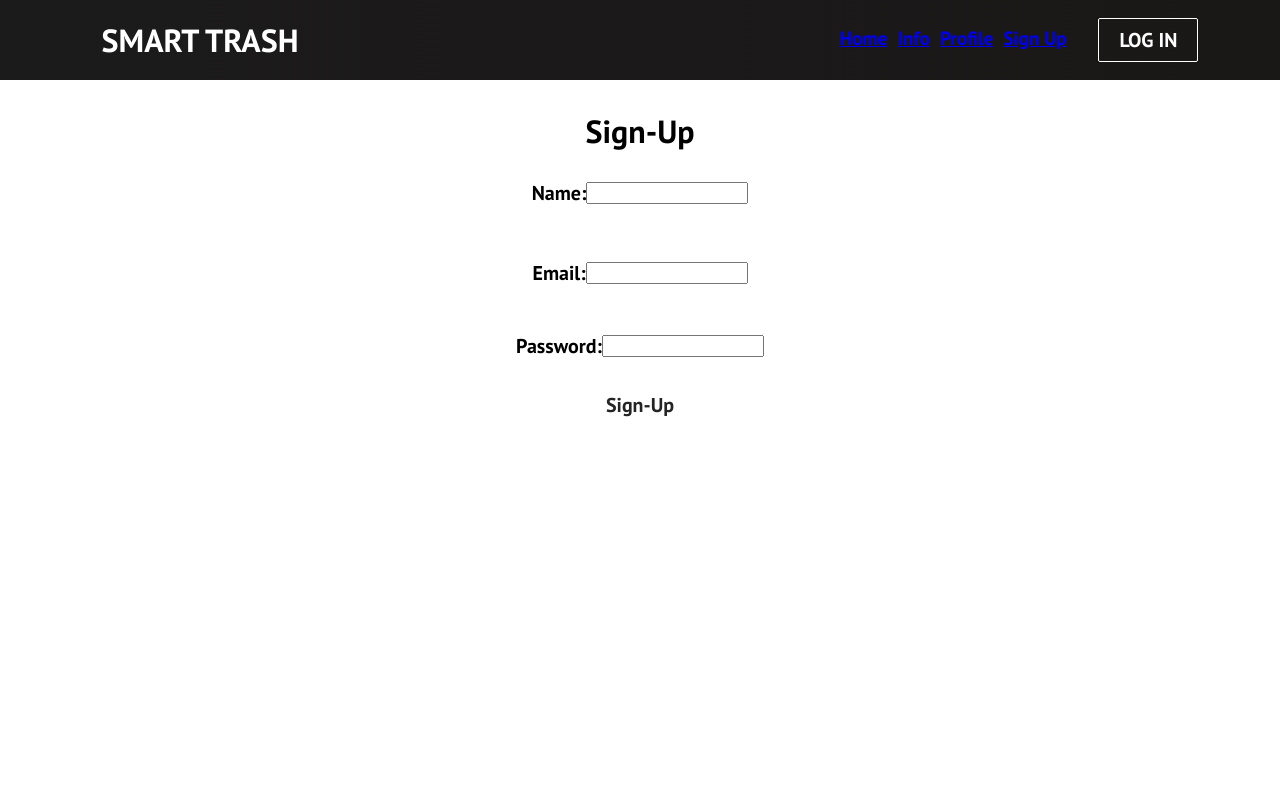
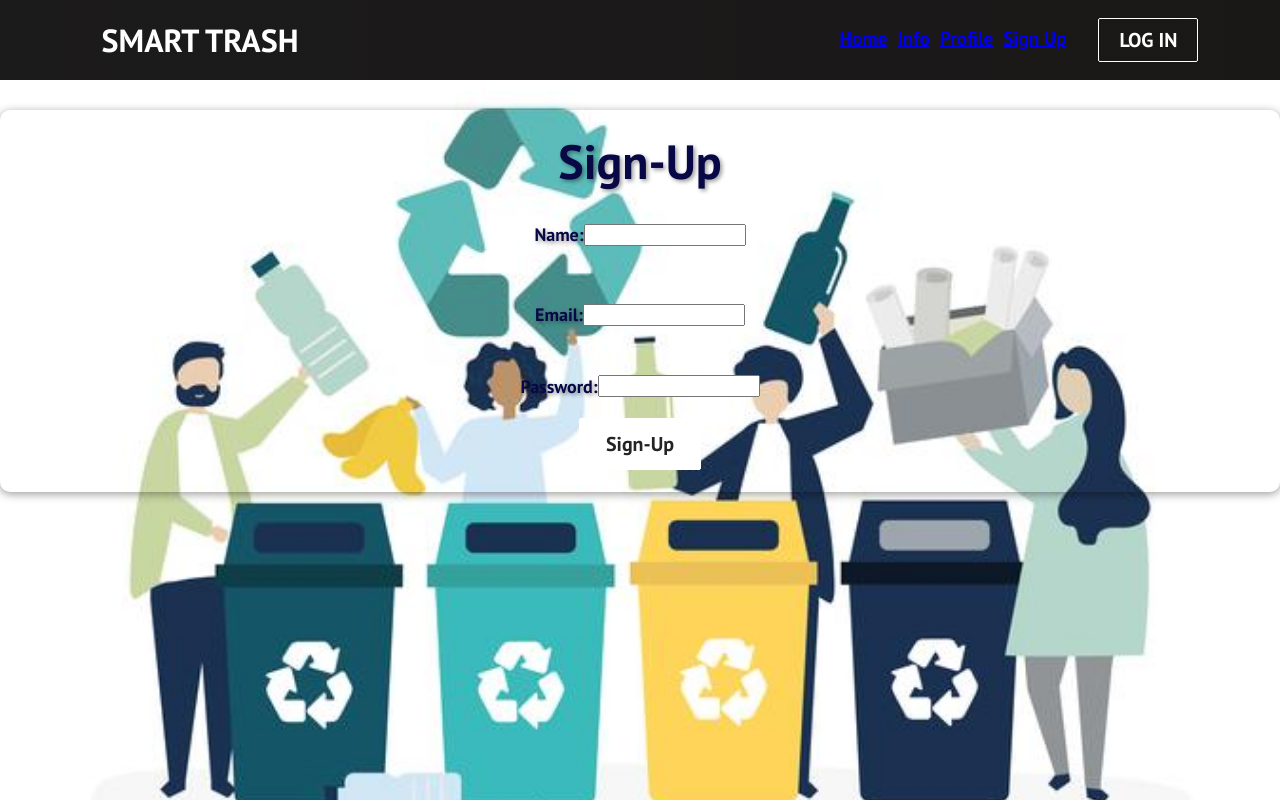
Before and after one commit to sarahsookoo/Trash_AI, a React (Create React App) app in the folder reactWebsite/: page /signup in a window 1280 px wide. Built offline with nearby package versions, Linux system fonts and the light colour scheme.

Commit message:
added styling to login and signup pages

```diff
--- a/reactWebsite/src/components/pages/LogIn.js
+++ b/reactWebsite/src/components/pages/LogIn.js
@@ -24,7 +24,7 @@ const LogIn = () => {
       <h1>Login</h1>
       <form onSubmit={handleSubmit}>
         <div className='email-container'>
-          <label htmlFor="email">Email:</label>
+          <label htmlFor="email">Email: </label>
           <input
             type="email"
             id="email"
@@ -33,7 +33,7 @@ const LogIn = () => {
           />
         </div>
         <div className='password-container'>
-          <label htmlFor="password">Password:</label>
+          <label htmlFor="password">Password: </label>
           <input
             type="password"
             id="password"
@@ -41,7 +41,7 @@ const LogIn = () => {
             onChange={(event) => setPassword(event.target.value)}
           />
         </div>
-        <div className='signup-btn'>
+        <div className='login-btn'>
                 <Button
                 className='btns'
                 button type="submit"
--- a/reactWebsite/src/components/pages/Login.css
+++ b/reactWebsite/src/components/pages/Login.css
@@ -1,5 +1,23 @@
 .login {
-    margin-top: 30px ;
+    margin-top: 30px;
+    color: rgb(8, 8, 71);
+    font-size: x-large;
+    text-shadow: 2px 2px 4px rgba(0,0,0,0.4);
+    box-shadow: 0px 2px 10px rgba(0,0,0,0.4);
+    padding: 20px 20px;
+    border-radius: 10px;
+    animation: loginAnimation 1s ease-in-out;
+}
+
+@keyframes loginAnimation {
+    0% {
+        transform: translateY(-50px);
+        opacity: 0;
+    }
+    100% {
+        transform: translateY(0);
+        opacity: 1;
+    }
 }
 
 .login-container {
@@ -7,7 +25,7 @@
     justify-content: center;
     align-items: center;
     height: 80px;
-    max-width: 1500px;
+    max-width: max-content;
     margin-top: 100px ;
 }
 
@@ -17,14 +35,7 @@
     align-items: center;
     height: 80px;
     max-width: 1500px;
-    font-size: 20px;
-}
-
-.email-container {
-    display: flex;
-    justify-content: center;
-    align-items: center;
-    font-size: 20px;
+    border-radius: 1ch;
 }
 
 .password-container {
@@ -36,8 +47,24 @@
     font-size: 20px;
 }
 
-.signup-btn {
+.login-btn {
     display: flex;
     justify-content: center;
     align-items: center;
+    font-size: 18px;
+    font-weight: bold;
 }
+
+/* .login-btn:hover {
+    background-color: white;
+    color: #b81a1a;
+    border: 1px solid #b81a1a;
+} */
+
+body {
+    background-image: url('./recycling_img.jpg');
+    background-repeat: no-repeat;
+    background-position: center top;
+    background-size: cover;
+    background-attachment: fixed;
+  }
--- a/reactWebsite/src/components/pages/Signup.css
+++ b/reactWebsite/src/components/pages/Signup.css
@@ -1,5 +1,23 @@
 .signup {
-    margin-top: 30px ;
+    margin-top: 30px;
+    color: rgb(8, 8, 71);
+    font-size: x-large;
+    text-shadow: 2px 2px 4px rgba(0,0,0,0.4);
+    box-shadow: 0px 2px 10px rgba(0,0,0,0.4);
+    padding: 20px 20px;
+    border-radius: 10px;
+    animation: signupAnimation 1s ease-in-out;
+}
+
+@keyframes signupAnimation {
+    0% {
+        transform: translateY(-50px);
+        opacity: 0;
+    }
+    100% {
+        transform: translateY(0);
+        opacity: 1;
+    }
 }
 
 .signup-container {
@@ -9,6 +27,8 @@
     height: 80px;
     max-width: 1500px;
     margin-top: 100px ;
+    margin-bottom: 100px;
+    color: rgb(8, 8, 71);
 }
 
 .name-container {
@@ -17,14 +37,14 @@
     align-items: center;
     height: 80px;
     max-width: 1500px;
-    font-size: 20px;
+    font-size: large;
 }
 
 .email-container {
     display: flex;
     justify-content: center;
     align-items: center;
-    font-size: 20px;
+    font-size: large;
 }
 
 .password-container {
@@ -33,11 +53,27 @@
     align-items: center;
     margin-top: 20px;
     margin-bottom: 20px;
-    font-size: 20px;
+    font-size: large;
 }
 
 .signup-btn {
     display: flex;
     justify-content: center;
     align-items: center;
+    font-size: 18px;
+    font-weight: bold;
 }
+
+.signup-btn:hover {
+    background-color: white;
+    color: #b81a1a;
+    border: 1px solid #b81a1a;
+}
+
+body {
+    background-image: url('./recycling_img.jpg');
+    background-repeat: no-repeat;
+    background-position: center top;
+    background-size: cover;
+    background-attachment: fixed;
+  }
--- a/reactWebsite/src/components/pages/Signup.js
+++ b/reactWebsite/src/components/pages/Signup.js
@@ -28,7 +28,7 @@ const Signup = () => {
       <div className='signup-container'>
       <form onSubmit={handleSubmit}>
         <div className='name-container'>
-          <label htmlFor="name">Name:</label>
+          <label htmlFor="name">Name: </label>
           <input
             type="text"
             id="name"
@@ -37,7 +37,7 @@ const Signup = () => {
           />
         </div>
         <div className='email-container'>
-          <label htmlFor="email">Email:</label>
+          <label htmlFor="email">Email: </label>
           <input
             type="email"
             id="email"
@@ -46,7 +46,7 @@ const Signup = () => {
           />
         </div>
         <div className='password-container'>
-          <label htmlFor="password">Password:</label>
+          <label htmlFor="password">Password: </label>
           <input
             type="password"
             id="password"
```
Also changed, not shown: reactWebsite/src/components/pages/recycling_img.jpg (added).
